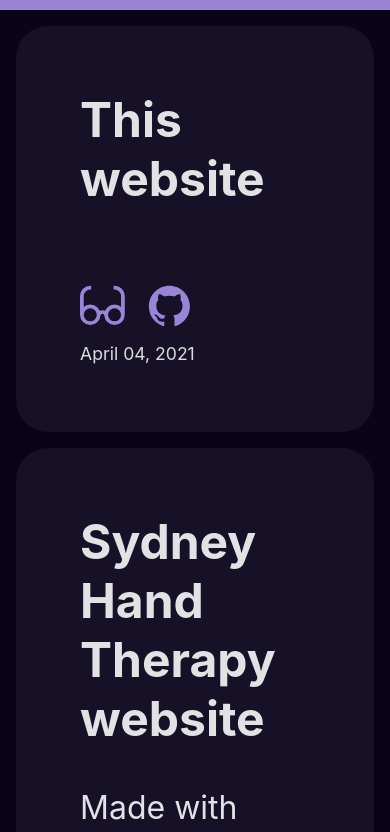
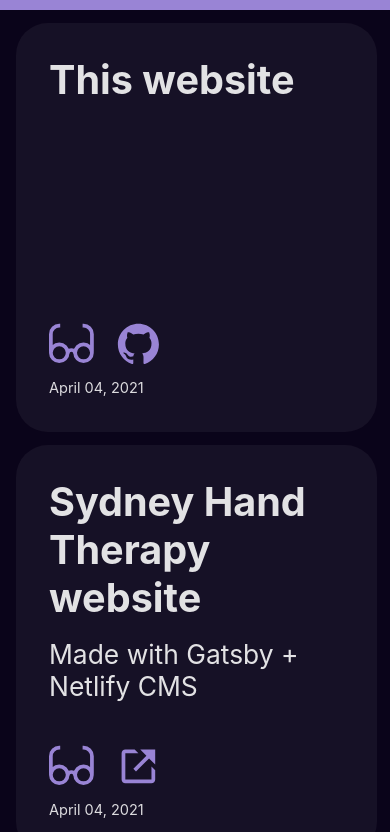
Before and after one commit to FarrenRE/my-blog, a Gatsby site: page / in a window 390 px wide. Shown: the top 832 px of the page. Built offline with nearby package versions, Linux system fonts and the light colour scheme; Gatsby itself is replaced by a stand-in of ours; some packages are replaced by stand-ins of ours.

Commit message:
adjust mobile spacing, font size

```diff
--- a/src/styles/FancySquare.module.scss
+++ b/src/styles/FancySquare.module.scss
@@ -8,7 +8,11 @@ $padding: 0.5em;
   padding: $padding $padding 0 0;
   position: relative;
   min-height: 50vh;
-  font-size: 2rem;
+  font-size: 1.65rem;
+
+  @media (min-width: 768px) {
+    font-size: 2rem;
+  }
 }
 
 @media (min-width: 768px) {
@@ -37,8 +41,24 @@ $padding: 0.5em;
   border-radius: 32px;
   display: flex;
   flex-direction: column;
-  padding: calc(#{$padding} * 4);
+  padding: calc(#{$padding} * 2.5);
   width: 100%;
+
+  @media (min-width: 768px) {
+    padding: calc(#{$padding} * 4);
+  }
+}
+
+.header {
+  & h1 {
+    margin-bottom: 1rem;
+  }
+
+  @media (min-width: 768px) {
+    & h1 {
+      margin-bottom: 2rem;
+    }
+  }
 }
 
 .footer {
@@ -47,7 +67,7 @@ $padding: 0.5em;
 
 .links {
   display: flex;
-  flex-flow: row wrap;
+  flex-flow: row nowrap;
   align-items: center;
 }
 
```
